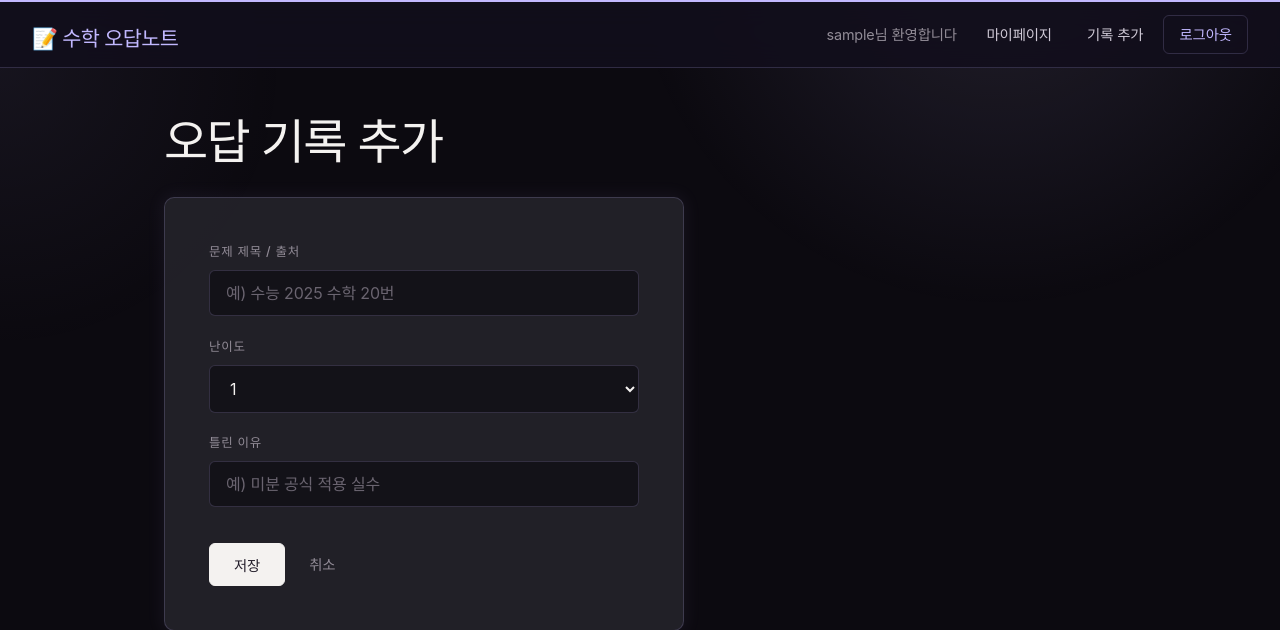
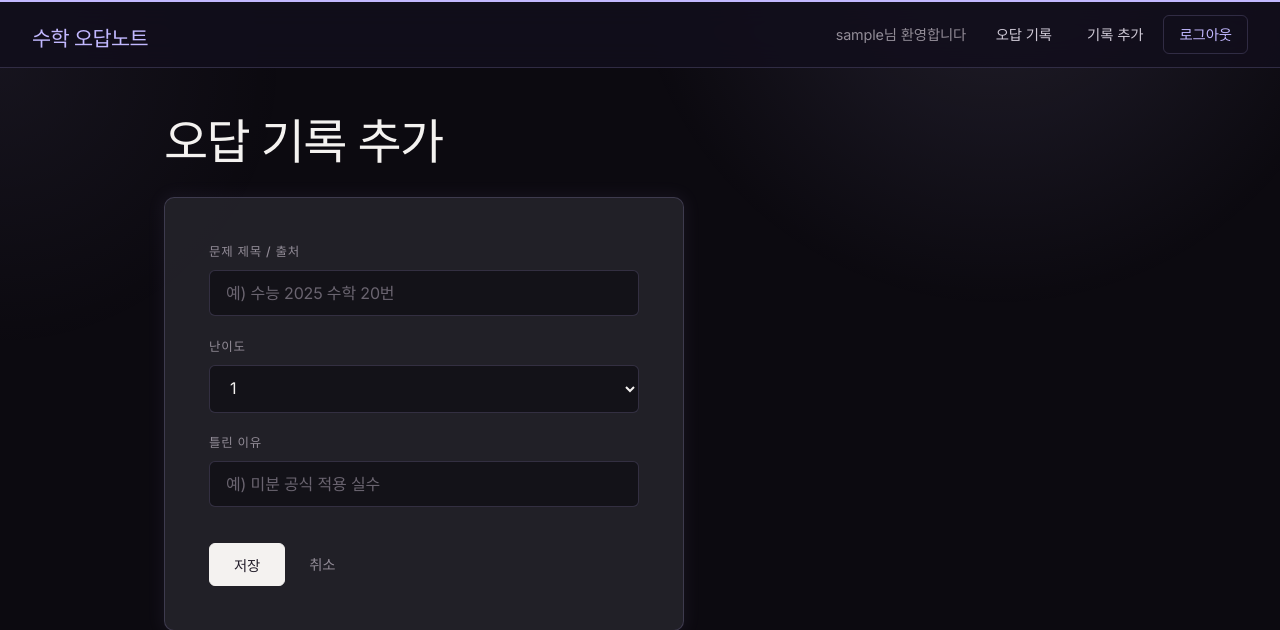
Before and after one commit to zmflm0110/myapp3, a Flask app: page /add in a window 1280 px wide. Shown: the top 630 px of the page. Run offline with Flask 3, Linux system fonts and the light colour scheme; the visitor is signed in with stand-in values (Sample User, id 1).

Commit message:
update templates/base.html

```diff
--- a/templates/base.html
+++ b/templates/base.html
@@ -5,15 +5,16 @@
   <title>수학 오답노트</title>
   <link rel="stylesheet" href="{{ url_for('static', filename='css/style.css') }}">
   <link rel="preconnect" href="https://fonts.googleapis.com">
-  <link href="https://fonts.googleapis.com/css2?family=Outfit:wght@400;500;600;700&family=Noto+Sans+KR:wght@400;500;700&display=swap" rel="stylesheet">
+  <link rel="preconnect" href="https://fonts.gstatic.com" crossorigin>
+  <link href="https://fonts.googleapis.com/css2?family=Inter:wght@200;300;400;500;600&family=Outfit:wght@400;500;600;700&family=Noto+Sans+KR:wght@400;500;700&display=swap" rel="stylesheet">
 </head>
 <body>
   <header>
-    <h1><a href="/">📝 수학 오답노트</a></h1>
+    <h1><a href="/">수학 오답노트</a></h1>
     <nav>
       {% if session.username %}
         <span>{{ session.username }}님 환영합니다</span>
-        <a href="/mypage">마이페이지</a>
+        <a href="/record">오답 기록</a>
         <a href="/add">기록 추가</a>
         <a href="/logout">로그아웃</a>
       {% else %}
```
